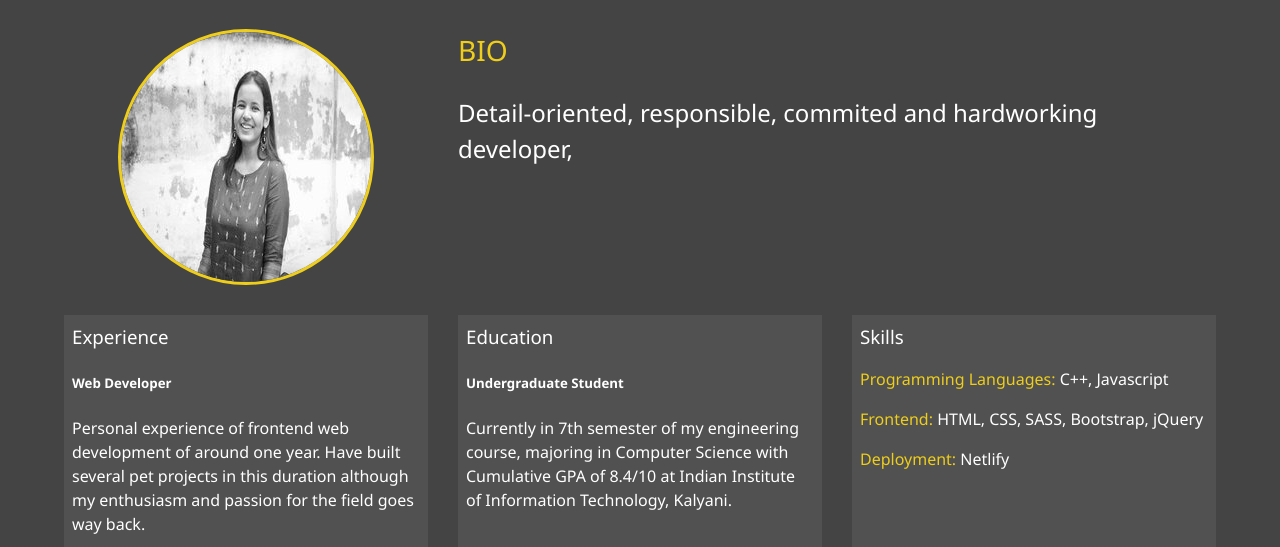
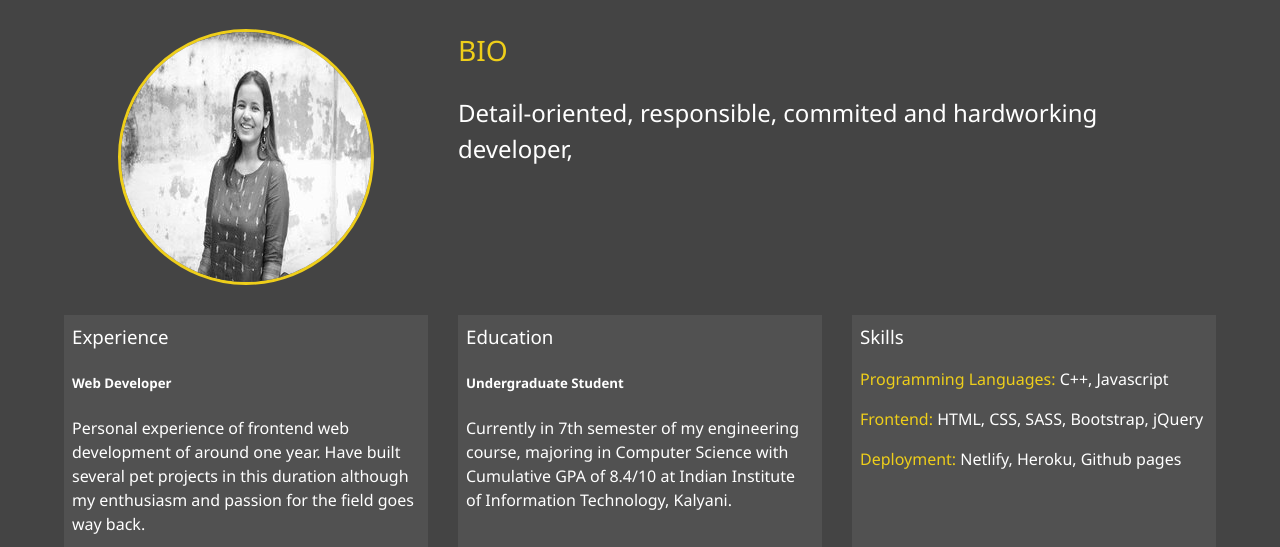
Before and after one commit to nancyanand2807/Portfolio-Website, a website: page dist/about.html in a window 1280 px wide. Shown: the part 253-800 px from the top of the page. Drawn offline with Linux system fonts and the light colour scheme.

Commit message:
initial commit

```diff
--- a/dist/about.html
+++ b/dist/about.html
@@ -90,7 +90,10 @@
             <span class="highlight-text">Frontend: </span>HTML, CSS, SASS,
             Bootstrap, jQuery
           </p>
-          <p><span class="highlight-text">Deployment: </span> Netlify</p>
+          <p>
+            <span class="highlight-text">Deployment: </span> Netlify, Heroku,
+            Github pages
+          </p>
         </div>
       </div>
     </main>
--- a/package.json
+++ b/package.json
@@ -12,6 +12,7 @@
   "author": "Nancy",
   "license": "ISC",
   "dependencies": {
+    "gh-pages": "^3.1.0",
     "node-sass": "^4.14.1"
   }
 }
```
Also changed, not shown: 1 other file.
